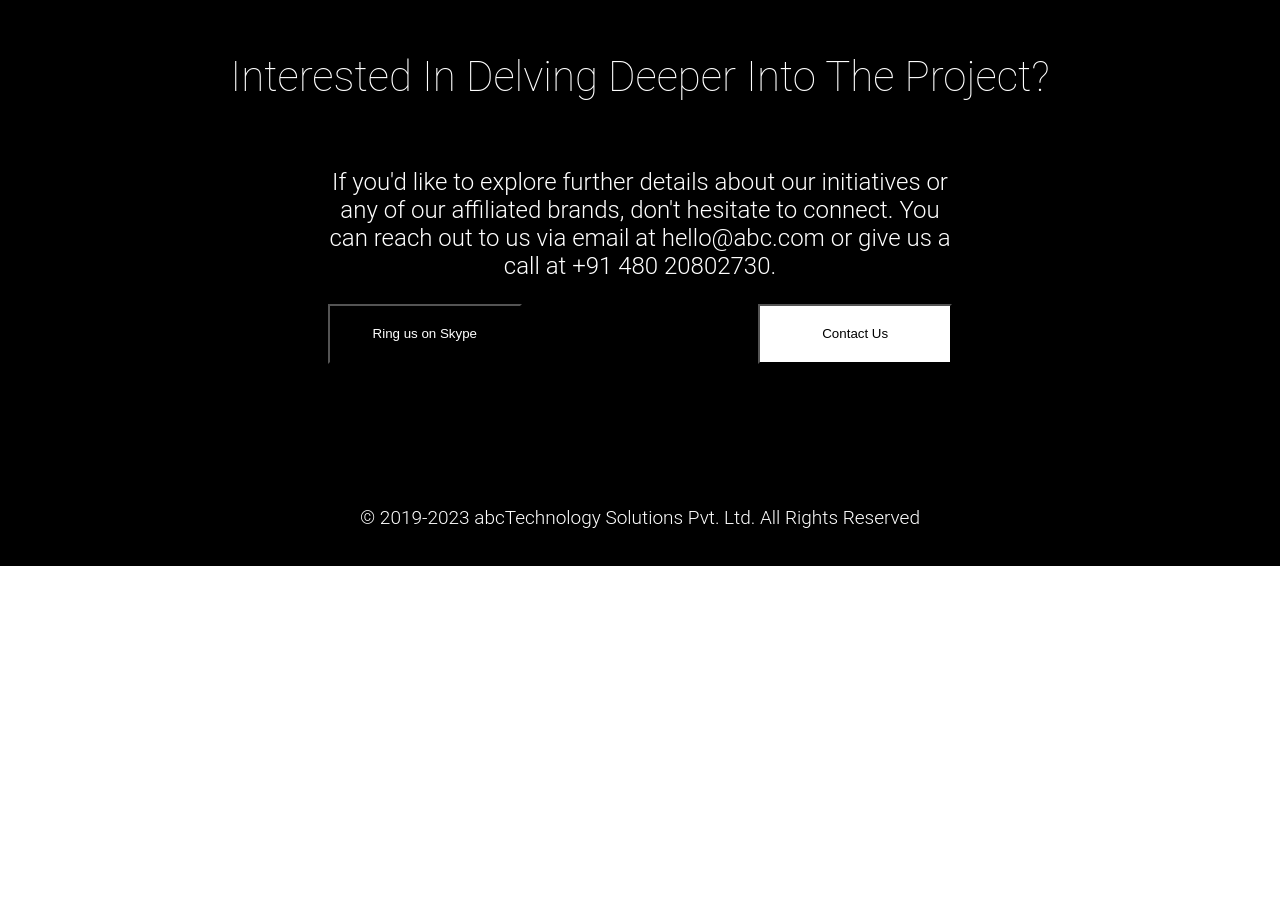
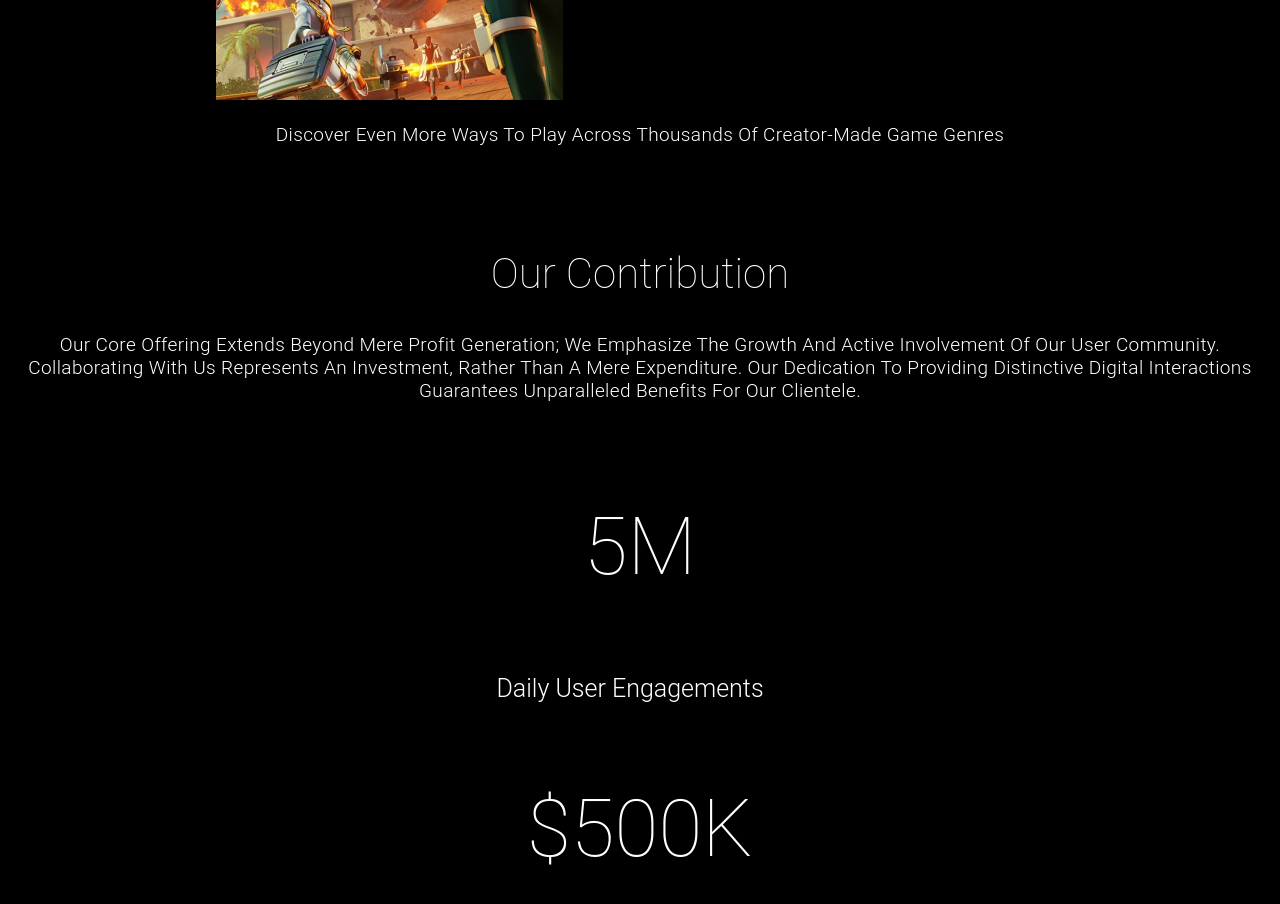
Before and after one commit to Anandhu-vijayan/React-Task, a React (Create React App) app: page / in a window 1280 px wide. Shown: the part 1880-2784 px from the top of the page. Before the commit the page ends 2446 px from the top, so only its background shows below. Built offline with nearby package versions, Linux system fonts and the light colour scheme.

Commit message:
Update App.css

```diff
--- a/src/App.css
+++ b/src/App.css
@@ -24,7 +24,7 @@
   margin-right: 16px;
   transition: transform 0.5s ease-in-out;
 }
-.page-close-button:hover{
+.page-close-button:hover {
   transform: rotate(180deg);
 }
 
@@ -46,97 +46,71 @@
   width: 416px;
   height: 60px;
   flex-shrink: 0;
+}
 
+.text,
+.text2,
+.text3,
+.heading,
+.head1,
+.text4,
+.text5,
+.footer {
+  color: #FFF;
+  text-align: center;
 }
 
 .text {
-  color: #FFF;
-  text-align: center;
   font-family: Roboto;
   font-size: 45px;
-  font-style: normal;
   font-weight: 200;
   line-height: 48px;
-  /* 106.667% */
   letter-spacing: 0.96px;
   text-transform: capitalize;
 }
 
 .text2 {
-  color: #FFF;
-  text-align: center;
   font-family: Poppins;
   font-size: 18px;
-  font-style: normal;
   font-weight: 400;
-  line-height: normal;
 }
 
 .text3 {
-  color: #FFF;
-  text-align: center;
   font-family: Roboto;
   font-size: 19px;
-  font-style: normal;
   font-weight: 300;
-  line-height: normal;
   letter-spacing: 0.38px;
   text-transform: capitalize;
 }
 
 .heading {
   padding-top: 50px;
-  color: #FFF;
   font-family: Roboto;
   font-size: 42px;
-  font-style: normal;
   font-weight: 200;
   line-height: 48px;
-  /* 114.286% */
   text-transform: capitalize;
 }
 
 .head1 {
-  color: #FFF;
-  leading-trim: both;
-  text-edge: cap;
   font-family: Roboto;
   font-size: 80px;
-  font-style: normal;
   font-weight: 200;
-  line-height: 17.571px;
-  /* 21.963% */
+  line-height: 1.5;
 }
 
 .text4 {
-  color: #FFF;
-  text-align: center;
-  leading-trim: both;
-  text-edge: cap;
   font-family: Roboto;
   font-size: 25px;
-  font-style: normal;
   font-weight: 300;
-  line-height: normal;
   padding-right: 20px;
 }
 
 .text5 {
-  color: #FFF;
-  text-align: center;
   font-family: Roboto;
   font-size: 24px;
-  font-style: normal;
   font-weight: 300;
-  line-height: normal;
-  width: 50%
-}
-
-.image-containers {
-  padding-top: 40px;
-  display: flex;
-  justify-content: center;
-  gap: 16px;
+  width: 50%;
 }
 
 .ButtonRow {
@@ -145,43 +119,39 @@
   width: 50%;
 }
 
-.ButtonRow button:first-child {
+.ButtonRow button {
   flex: 0.3;
-  background-color: black;
-  color: white;
-  width: 373px;
   height: 60px;
   flex-shrink: 0;
 }
 
+.ButtonRow button:first-child {
+  background-color: black;
+  color: white;
+}
+
 .ButtonRow button:last-child {
-  flex: 0.3;
   background-color: white;
   color: black;
-  width: 373px;
-  height: 60px;
-  flex-shrink: 0;
 }
 
-.image-container {
-  display: flex;
-  flex-direction: column;
-  align-items: center;
-  gap: 8px;
+@media screen and (max-width: 768px) {
+  .image-containers {
+    flex-direction: column;
+    align-items: center;
+    gap: 16px;
+  }
+
+  .image-container {
+    width: 100%;
+  }
+
+  .image-container img {
+    width: 100%;
+    height: auto;
+  }
+
+  .ButtonRow {
+    width: 100%;
+  }
 }
-
-.text-and-buttons {
-  display: flex;
-  flex-direction: column;
-  align-items: center;
-  gap: 8px;
-}
-.footer{
-  padding-top: 70px;
-  color: #FFF;
-font-family: Roboto;
-font-size: 19px;
-font-style: normal;
-font-weight: 300;
-line-height: 26px; /* 136.842% */
-}
```
